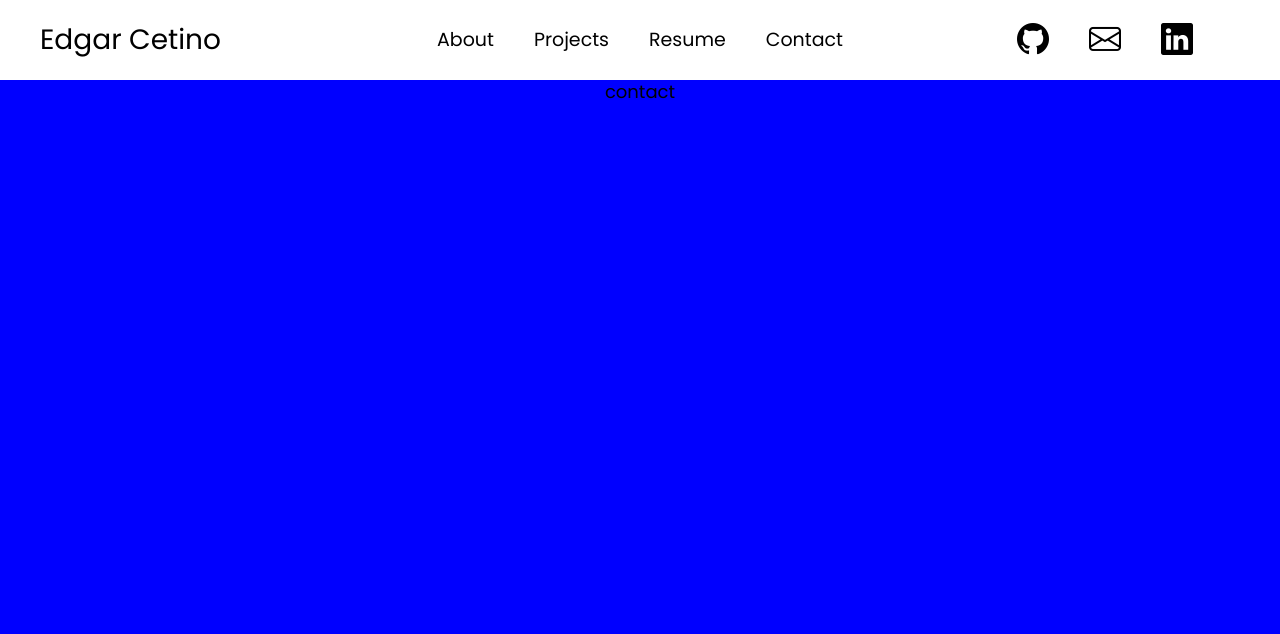
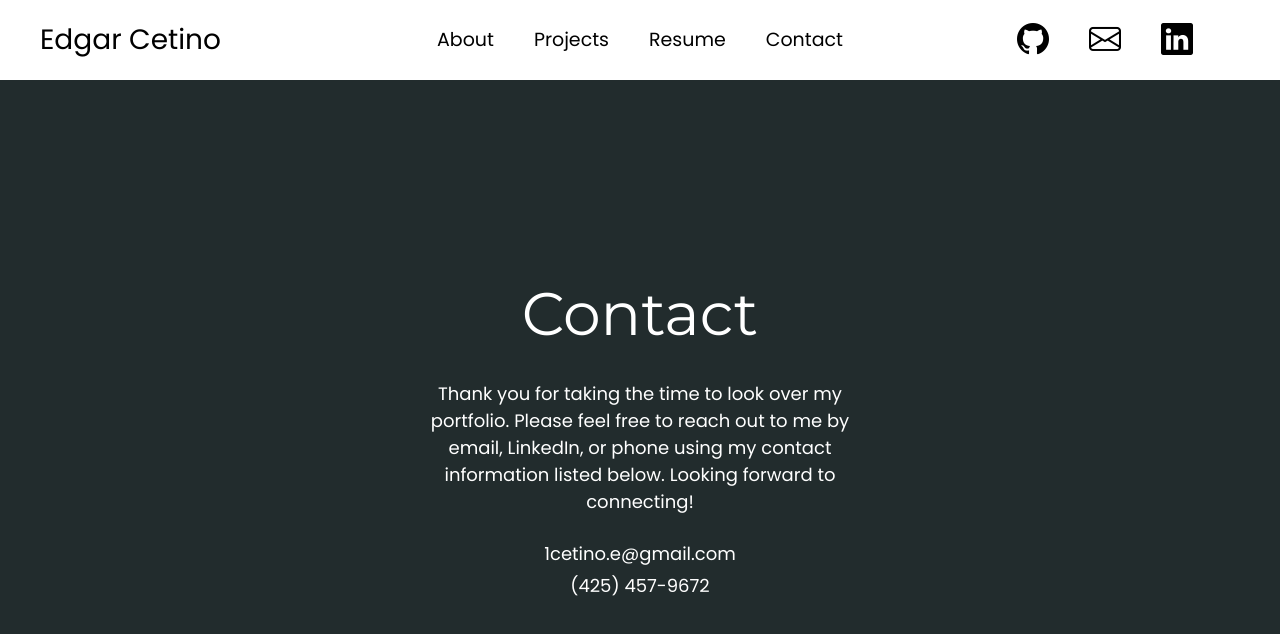
Before and after one commit to ecetino/portfolio, a React (Create React App) app: page /contact in a window 1280 px wide. Shown: the top 634 px of the page. Built offline with nearby package versions, Linux system fonts and the light colour scheme.

Commit message:
contact page creation and styling

```diff
--- a/src/pages/Contact/contact.tsx
+++ b/src/pages/Contact/contact.tsx
@@ -1,13 +1,16 @@
 import React from 'react';
+
 import './styles.scss';
 
-interface Props {
-};
-
-export const Contact = ({  }: Props) => {
+export const Contact = () => {
     return(
-        <div className="contact-container">
-            contact
+        <div className="contact">
+            <h2>Contact</h2>
+            <p>Thank you for taking the time to look over my portfolio. Please feel free to reach out to me by email, LinkedIn, or phone using my contact information listed below. Looking forward to connecting!</p>
+            <div className="mt1">
+                <p>1cetino.e@gmail.com</p>
+                <p>(425) 457-9672</p>
+            </div>
         </div>
     );
 };
--- a/src/pages/Contact/styles.scss
+++ b/src/pages/Contact/styles.scss
@@ -1,6 +1,21 @@
 @import '../../styles/sass/main.scss';
 
-.contact-container {
-    background-color: blue;
-    height: calc(100vh - 80px);
+.contact {
+    background-color: $dark-blue;
+    min-height: calc(100vh - 80px);
+    display: flex;
+    flex-direction: column;
+    align-items: center;
+    justify-content: center;
+    h2 {
+        color: $white;
+        margin-bottom: 30px;
+    }
+    p {
+        font: 18px $font-poppins;
+        color: $white;
+        min-width: 400px;
+        width: 35%;
+        margin-bottom: 5px;
+    }
 }
```
